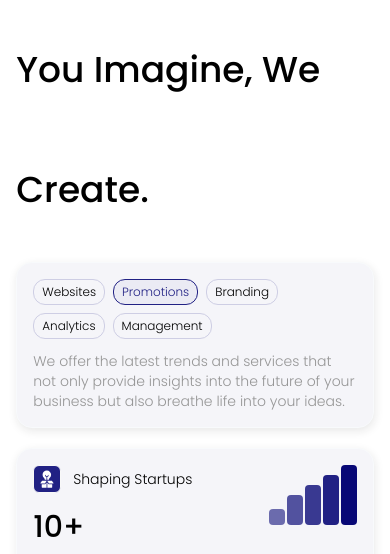
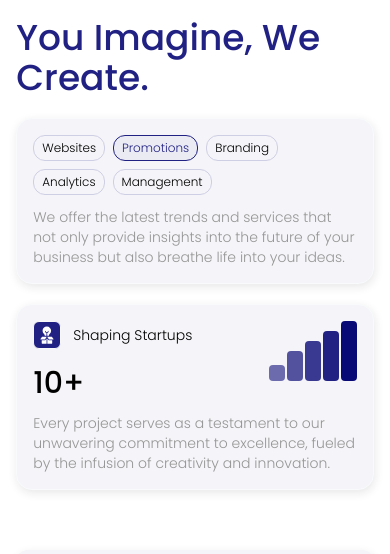
Before and after one commit to feyiamujo1/umagine, a website: page index.html in a window 390 px wide. Shown: the part 283-837 px from the top of the page. Drawn offline with nearby package versions, Linux system fonts and the light colour scheme.

Commit message:
Trying new color for intro

```diff
--- a/index.html
+++ b/index.html
@@ -402,7 +402,7 @@
             </svg>
           </span>
           <h1
-            class="w-full font-medium text-4xl sm:text-5xl leading-[120px] md:text-[80px] md:leading-[90px] md:tracking-tighter relative z-20">
+            class="w-full font-medium text-4xl sm:text-5xl py-2 md:py-0 text-blue md:text-black md:text-[80px] md:leading-[90px] md:tracking-tighter relative z-20">
             You Imagine, We Create.
             <span class="w-[48px] h-[48px] hidden">
               <svg
```
